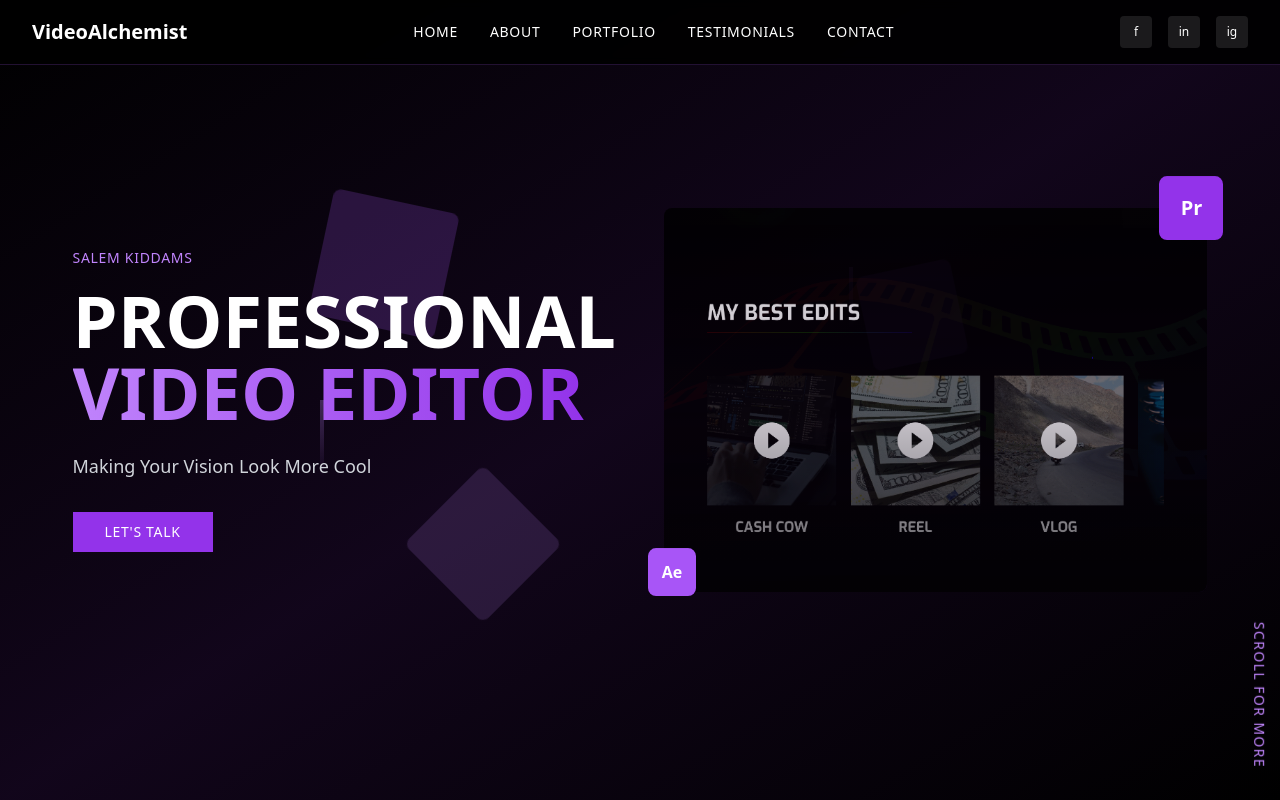
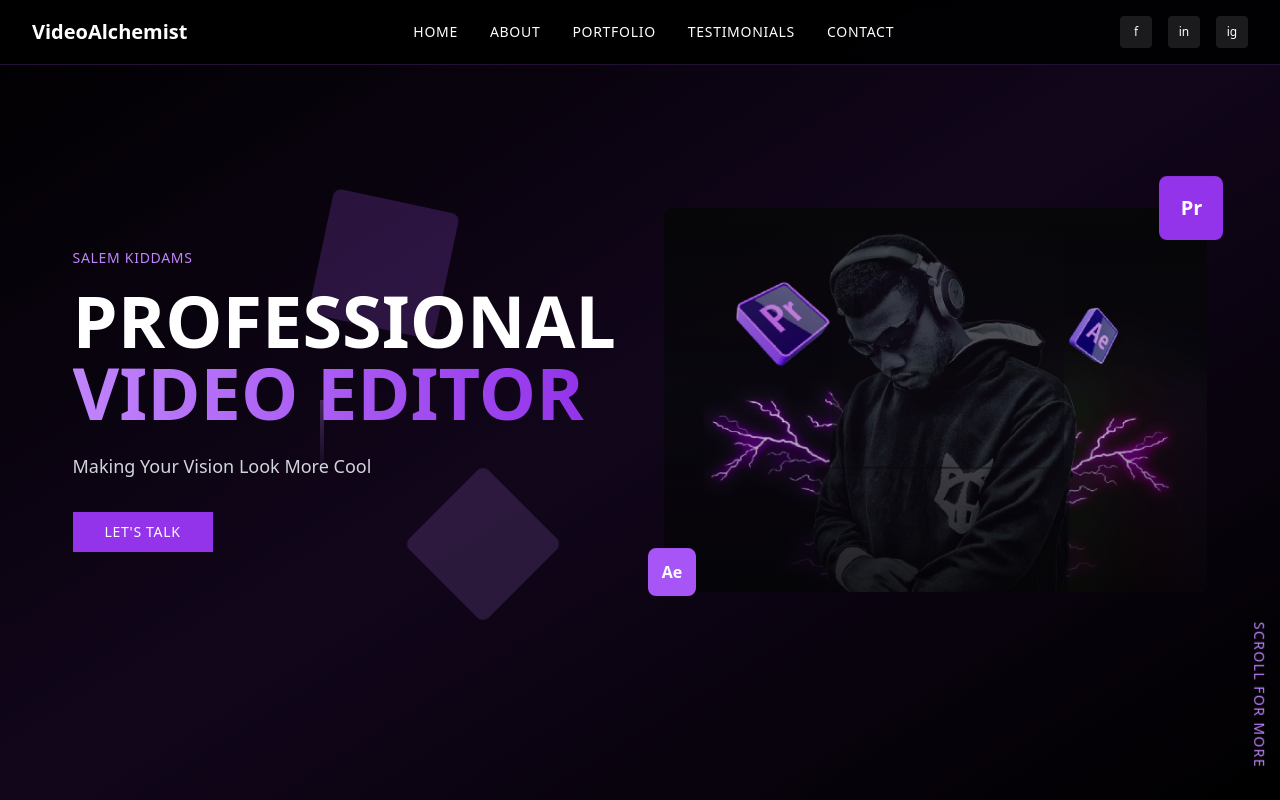
Before and after one commit to Coddams/kiddams-visuals-hub, a React (Vite) app: page / in a window 1280 px wide. Shown: the top 800 px of the page. Built offline with nearby package versions, Linux system fonts and the light colour scheme.

Commit message:
feat: Use image in hero section
Use the provided image in the hero section.

```diff
--- a/src/components/Hero.tsx
+++ b/src/components/Hero.tsx
@@ -40,10 +40,10 @@ const Hero = () => {
           </div>
 
           <div className="relative">
-            {/* Video editor person silhouette */}
+            {/* Video editor person with new image */}
             <div className="relative w-full h-96 bg-gradient-to-t from-purple-900/40 to-transparent rounded-lg overflow-hidden">
               <img
-                src="/lovable-uploads/cf766aa2-7b43-4b33-9c47-1fa6560356a7.png"
+                src="/lovable-uploads/3a33e6f4-d120-4f9a-8745-bdd68ee15971.png"
                 alt="Salem Kiddams - Video Editor"
                 className="w-full h-full object-cover opacity-80"
               />
```
Also changed, not shown: public/lovable-uploads/3a33e6f4-d120-4f9a-8745-bdd68ee15971.png (added).
